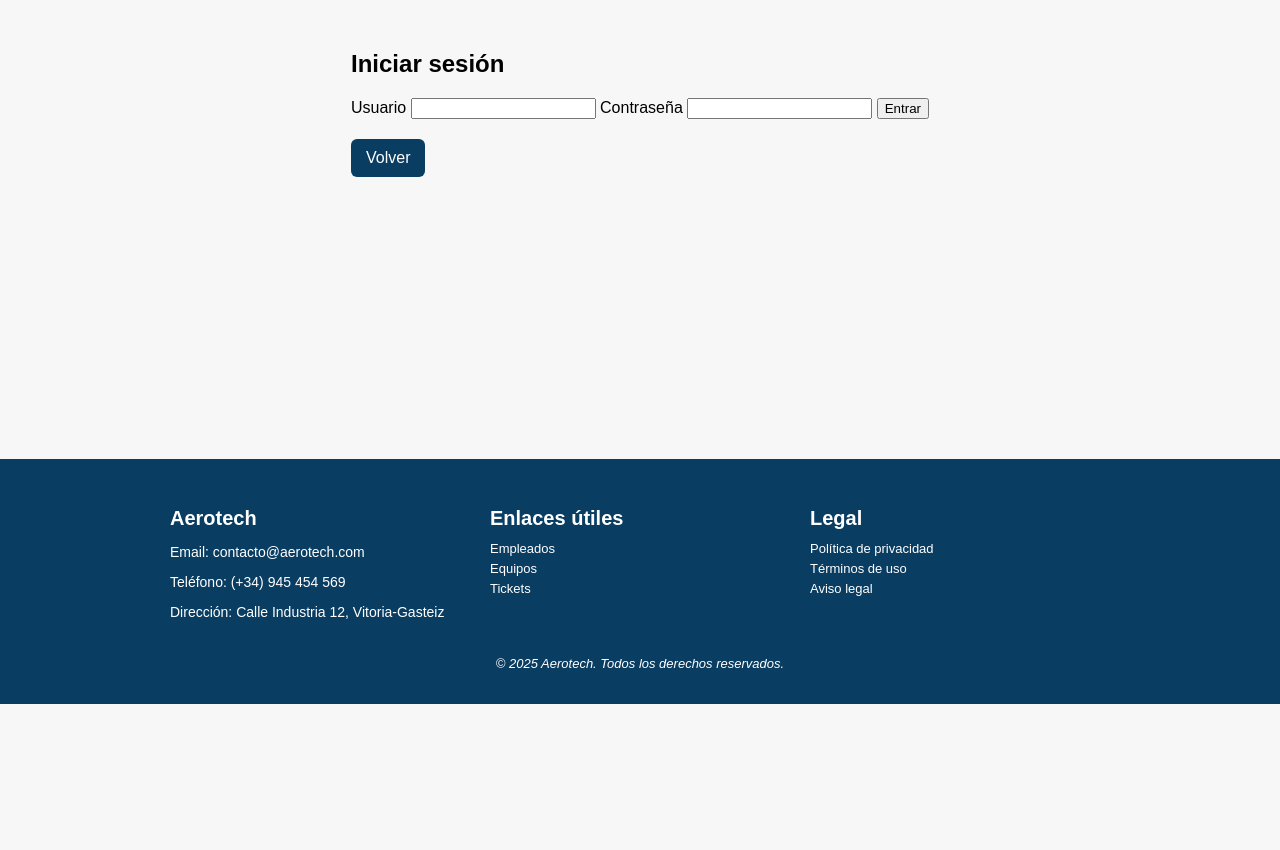
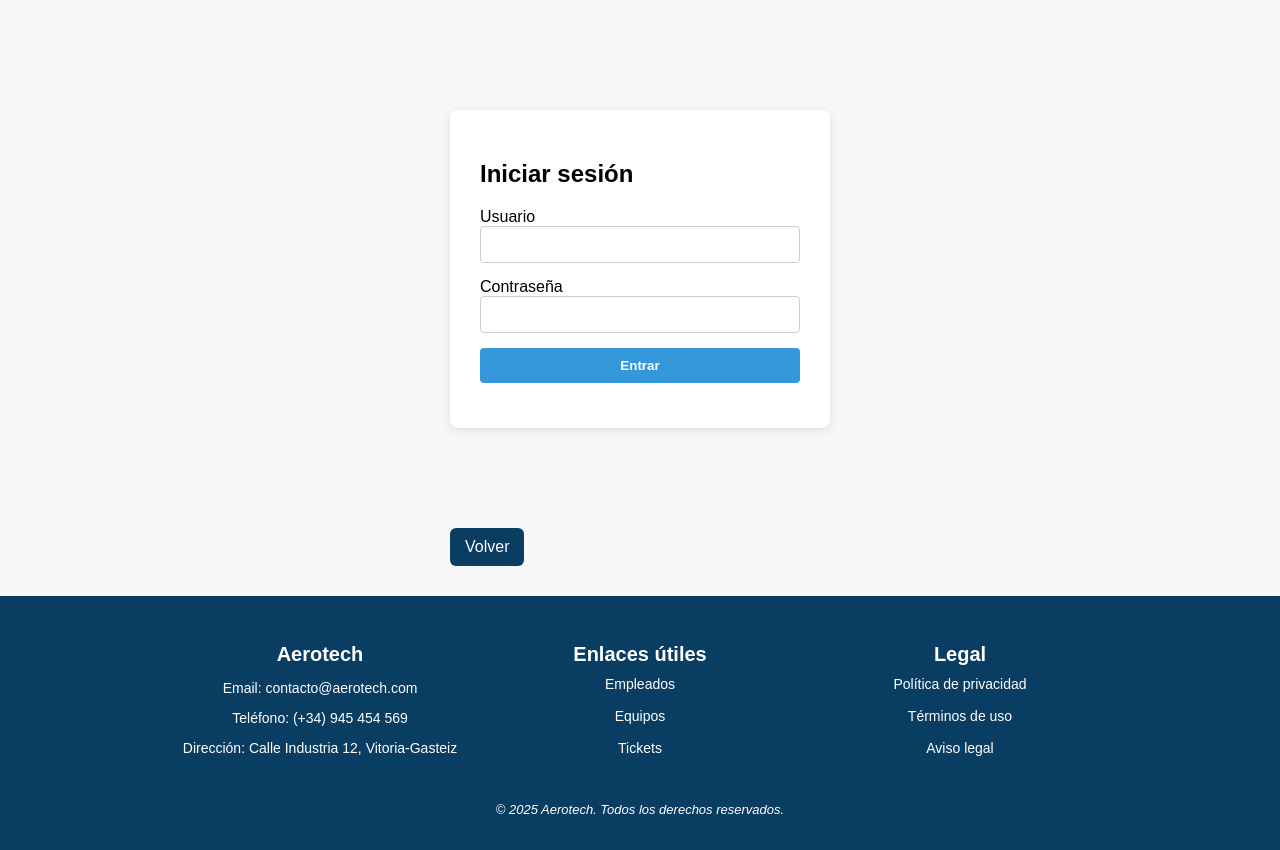
Before and after one commit to JonAnderInf/Proyecto-IW-2025, a Django app: page /Aerotech/login/ in a window 1280 px wide. Shown: the part 96-946 px from the top of the page. Before the commit the page ends 800 px from the top, so only its background shows below. Run offline with Django 4.2, Linux system fonts and the light colour scheme.

Commit message:
CSS Loggin

```diff
--- a/ProyectoWeb/static/css/estilos.css
+++ b/ProyectoWeb/static/css/estilos.css
@@ -44,6 +44,17 @@ main {
   flex: 1;
 }
 
+html,
+body {
+  height: 100%;
+  padding: 0;
+  display: flex;
+  flex-direction: column;
+  font-family: Arial, sans-serif;
+  margin: 0px;
+  background-color: #f7f7f7;
+
+}
 /* ---------------------------------------------------------------------------------------Botón toggleInfo y InfoExtra--------------------------------------------------------------------------------------------- */
 
 #toggleInfo {
@@ -74,17 +85,6 @@ main {
 
 /* ---------------------------------------------------------------------------------------Footer--------------------------------------------------------------------------------------------- */
 
-html,
-body {
-  height: 100%;
-  padding: 0;
-  display: flex;
-  flex-direction: column;
-  font-family: Arial, sans-serif;
-  margin: 0px;
-  background-color: #f7f7f7;
-
-}
 footer {
   background-color: #0a3d62;
   color: white;
@@ -101,9 +101,8 @@ footer {
   margin: 0 auto;
   padding: 0 20px;
   display: flex;
-  justify-content: space-between;
+  justify-content: space-evenly;
   flex-wrap: wrap;
-  text-align: left;
 }
 
 .contacto,
@@ -112,6 +111,7 @@ footer {
   flex: 1;
   min-width: 200px;
   padding: 10px;
+  text-align: center;
 }
 
 footer h2 {
@@ -120,10 +120,13 @@ footer h2 {
   font-weight: 600;
   color: white;
   line-height: 1.2;
+  text-align: center;
 }
 
 .contacto p {
   margin-bottom: 6px;
+  display: flex;
+  justify-content: center;
 }
 
 .enlaces ul,
@@ -135,14 +138,16 @@ footer h2 {
 
 .enlaces li,
 .legal li {
-  margin-bottom: 4px;
+  margin-bottom: 16px;
 }
 
 .enlaces a,
 .legal a {
   color: white;
   text-decoration: none;
-  font-size: 13px;
+  font-size: 14px;
+  display: flex;
+  justify-content: center;
 }
 
 .enlaces a:hover,
@@ -414,8 +419,39 @@ tr:hover {
 
 
 
+.fomulario-login {
+    background: #ffffff;
+    padding: 30px;
+    max-width: 320px;
+    margin: 80px auto;
+    border-radius: 8px;
+    box-shadow: 0 2px 10px rgba(0, 0, 0, 0.1);
+}
+
+.fomulario-login input,
+.fomulario-login button {
+    width: 100%;
+    padding: 10px;
+    margin-bottom: 15px;
+    border-radius: 4px;
+    border: 1px solid #ccc;
+    box-sizing: border-box;
+}
+
+.fomulario-login button {
+    background-color: #3498db;
+    color: white;
+    border: none;
+    font-weight: bold;
+    cursor: pointer;
+}
+
+.fomulario-login button:hover {
+    background-color: #2980b9;
+}
+
 .error {
-  color: red;
-  text-align: center;
-  margin-bottom: 10px;
+    color: red;
+    text-align: center;
+    margin-bottom: 15px;
 }
```
